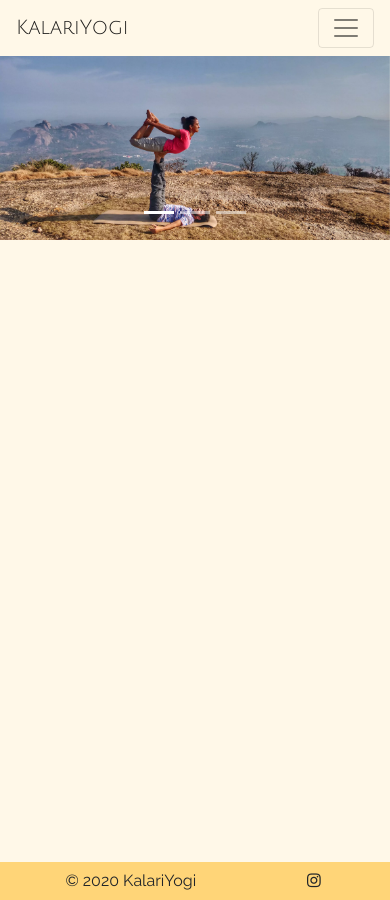
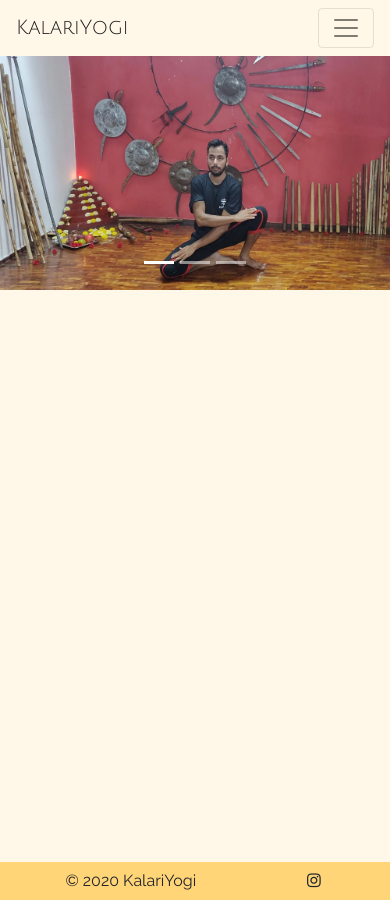
Before and after one commit to kalariyogi/kalariyogi.github.io, a Jekyll site: the page built from index.html, in a window 390 px wide. Built offline with Jekyll 4.4.1, drawn with Linux system fonts in a browser that asks for light colours.

Commit message:
make carosel image responsive

```diff
--- a/_data/mainPageCarosel.yml
+++ b/_data/mainPageCarosel.yml
@@ -1,10 +1,10 @@
 carousel:
-  - src : carosel-image-2.webp
+  - src : carosel-image-1.webp
     heading : Yoga1
     description : this is yoga1
-  - src : carosel-image-3.webp
+  - src : carosel-image-2.webp
     heading : Yoga2
     description : this is yoga2
-  - src : carosel-image-4.webp
+  - src : carosel-image-3.webp
     heading : Yoga3
     description : this is yoga3
--- a/assets/css/main.css
+++ b/assets/css/main.css
@@ -65,3 +65,9 @@ blockquote {
 img[title='Sound Meditation']{
     width: 100%;
 }
+
+@media only screen and (max-width: 1000px) {
+    .s-carosel-img {
+        width: 100%;
+    }
+  }
--- a/index.html
+++ b/index.html
@@ -3,6 +3,8 @@ layout: default
 title: Kalariyogi
 ---
 
+<div class="row image-bg-color">
+    <div class="col-md-12">
         <div id="carouselExampleIndicators" class="carousel slide" data-ride="carousel">
             <ol class="carousel-indicators">
                 <li data-target="#carouselExampleIndicators" data-slide-to="0" class="active"></li>
@@ -12,13 +14,18 @@ title: Kalariyogi
             <div class="carousel-inner">
                 {% for image in site.data.mainPageCarosel.carousel %}
                 <div class="carousel-item">
-            <img class="d-block w-100 s-carosel-img" src="{{image.src | prepend: site.imageurl | prepend: site.baseurl}}">
+                    <div class="d-flex justify-content-center">
+                        <img class="d-block s-carosel-img"
+                            src="{{image.src | prepend: site.imageurl | prepend: site.baseurl}}">
                         <div class="carousel-caption d-none d-md-block">
                             <h1>{{image.heading}}</h1>
                             <p>{{image.description}}</p>
                         </div>
                     </div>
+                </div>
                 {% endfor %}
+            </div>
+        </div>
     </div>
 </div>
 
```
Also changed, not shown: assets/images/carosel-image-1.webp (added), assets/images/carosel-image-2.webp, assets/images/carosel-image-3.webp, assets/images/carosel-image-4.webp (deleted). Lines whose indentation alone changed are shown as unchanged.
